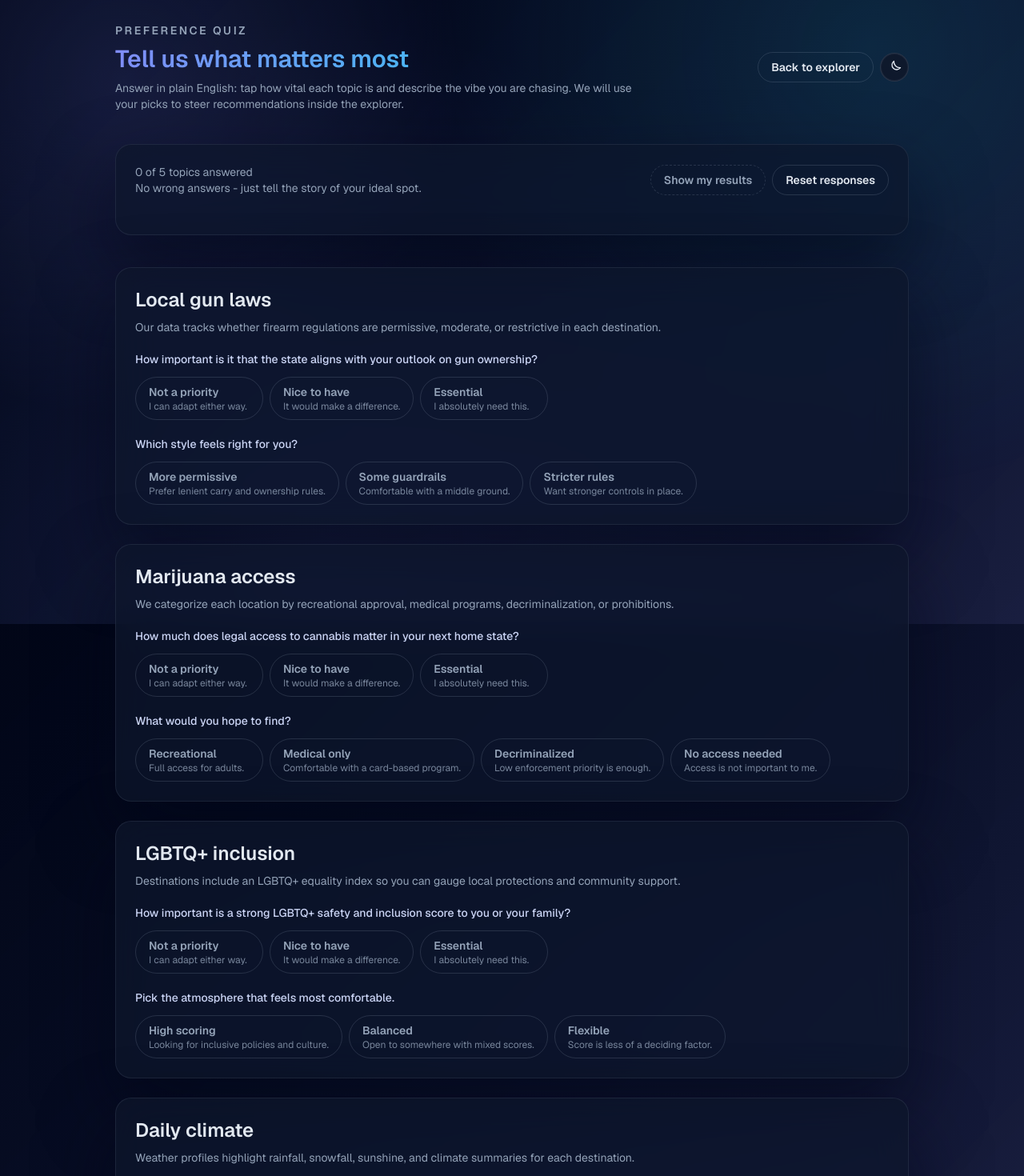
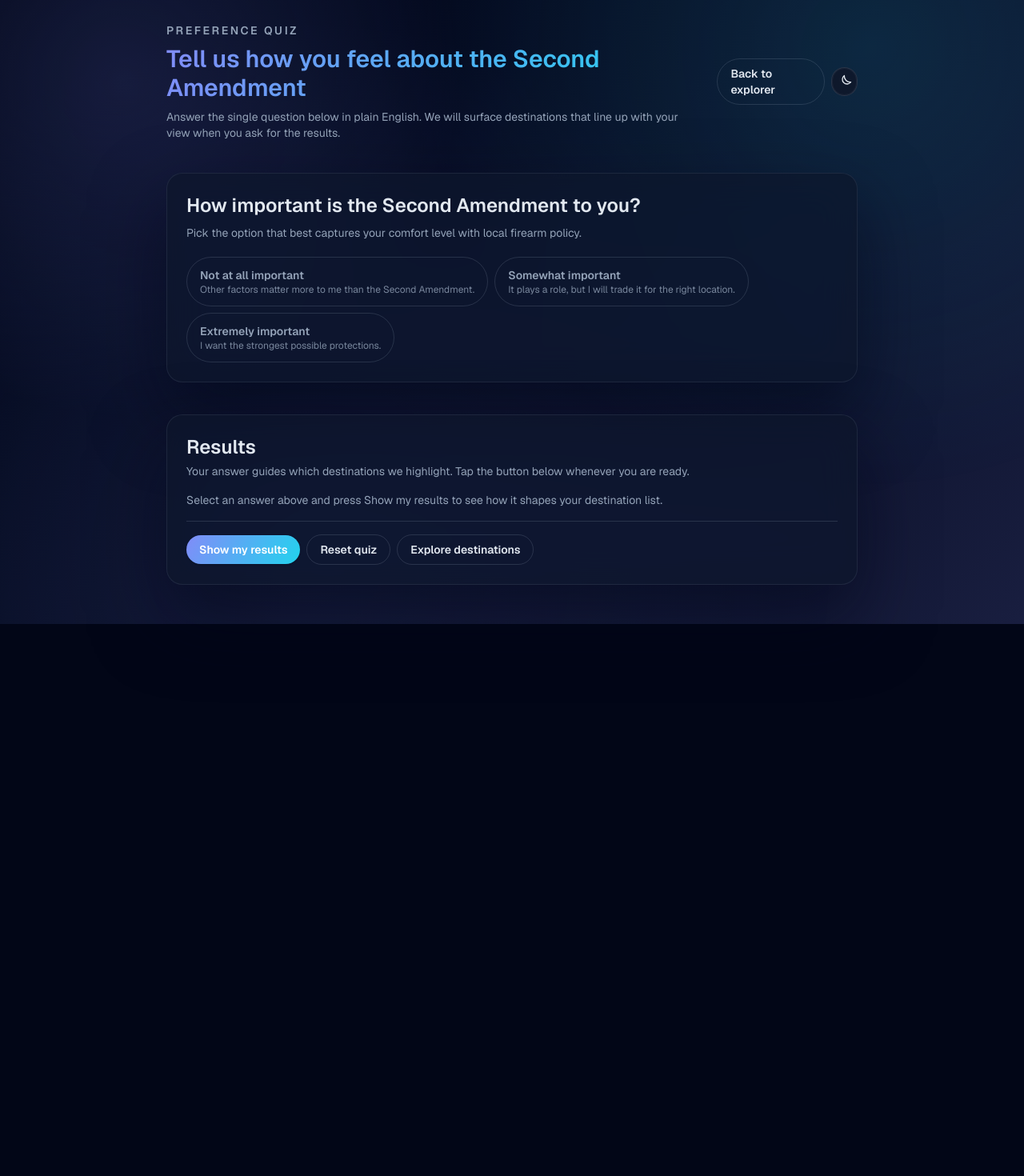
Before and after one commit to comaeclipse/nextbase, a Next.js app: page /quiz in a window 1280 px wide. Shown: the part 20-1490 px from the top of the page at 80% size. After the commit the page ends 800 px from the top, so only its background shows below. Built offline with nearby package versions, Linux system fonts and the light colour scheme.

Commit message:
Simplify quiz to Second Amendment test

```diff
--- a/src/app/quiz/page.tsx
+++ b/src/app/quiz/page.tsx
@@ -4,206 +4,141 @@ import Link from "next/link";
 import { useEffect, useMemo, useState } from "react";
 
 import { ThemeToggle } from "@/components/theme-toggle";
+import type { Destination } from "@/types/destination";
 
-type ImportanceLevel = "low" | "medium" | "high";
+type ChoiceValue = "not" | "somewhat" | "extreme";
 
-type PreferenceOption = {
-  value: string;
+type Choice = {
+  value: ChoiceValue;
   label: string;
   helper: string;
 };
 
-type QuizTopic = {
-  id: string;
-  title: string;
-  prompt: string;
-  description: string;
-  preferencePrompt?: string;
-  options?: PreferenceOption[];
-};
-
-type QuizAnswer = {
-  importance: ImportanceLevel | null;
-  preference: string | null;
-};
-
-const IMPORTANCE_CHOICES: { value: ImportanceLevel; label: string; helper: string }[] = [
-  { value: "low", label: "Not a priority", helper: "I can adapt either way." },
-  { value: "medium", label: "Nice to have", helper: "It would make a difference." },
-  { value: "high", label: "Essential", helper: "I absolutely need this." },
-];
-
-const TOPICS: QuizTopic[] = [
+const CHOICES: Choice[] = [
   {
-    id: "firearmLaws",
-    title: "Local gun laws",
-    prompt: "How important is it that the state aligns with your outlook on gun ownership?",
-    description:
-      "Our data tracks whether firearm regulations are permissive, moderate, or restrictive in each destination.",
-    preferencePrompt: "Which style feels right for you?",
-    options: [
-      { value: "permissive", label: "More permissive", helper: "Prefer lenient carry and ownership rules." },
-      { value: "moderate", label: "Some guardrails", helper: "Comfortable with a middle ground." },
-      { value: "restrictive", label: "Stricter rules", helper: "Want stronger controls in place." },
-    ],
+    value: "not",
+    label: "Not at all important",
+    helper: "Other factors matter more to me than the Second Amendment.",
   },
   {
-    id: "marijuanaStatus",
-    title: "Marijuana access",
-    prompt: "How much does legal access to cannabis matter in your next home state?",
-    description:
-      "We categorize each location by recreational approval, medical programs, decriminalization, or prohibitions.",
-    preferencePrompt: "What would you hope to find?",
-    options: [
-      { value: "recreational", label: "Recreational", helper: "Full access for adults." },
-      { value: "medical", label: "Medical only", helper: "Comfortable with a card-based program." },
-      { value: "decriminalized", label: "Decriminalized", helper: "Low enforcement priority is enough." },
-      { value: "illegal", label: "No access needed", helper: "Access is not important to me." },
-    ],
+    value: "somewhat",
+    label: "Somewhat important",
+    helper: "It plays a role, but I will trade it for the right location.",
   },
   {
-    id: "lgbtqScore",
-    title: "LGBTQ+ inclusion",
-    prompt: "How important is a strong LGBTQ+ safety and inclusion score to you or your family?",
-    description:
-      "Destinations include an LGBTQ+ equality index so you can gauge local protections and community support.",
-    preferencePrompt: "Pick the atmosphere that feels most comfortable.",
-    options: [
-      { value: "high", label: "High scoring", helper: "Looking for inclusive policies and culture." },
-      { value: "medium", label: "Balanced", helper: "Open to somewhere with mixed scores." },
-      { value: "flexible", label: "Flexible", helper: "Score is less of a deciding factor." },
-    ],
-  },
-  {
-    id: "climate",
-    title: "Daily climate",
-    prompt: "How strongly do you feel about the temperature and weather where you retire?",
-    description:
-      "Weather profiles highlight rainfall, snowfall, sunshine, and climate summaries for each destination.",
-    preferencePrompt: "Lean warmer, cooler, or keep it mild?",
-    options: [
-      { value: "warm", label: "Warm and sunny", helper: "Bring on the heat and sunshine." },
-      { value: "mild", label: "Mild seasons", helper: "Prefer balanced seasons without extremes." },
-      { value: "cool", label: "Cool and crisp", helper: "I enjoy chillier climates and snow." },
-    ],
-  },
-  {
-    id: "lifestyle",
-    title: "Lifestyle pace",
-    prompt: "How much does the everyday pace of life influence your decision?",
-    description:
-      "We track markers like tech hub status, density, and local culture to hint at city energy versus slower living.",
-    preferencePrompt: "What rhythm sounds right?",
-    options: [
-      { value: "urban", label: "Urban or metro", helper: "Restaurants, tech jobs, and nightlife." },
-      { value: "suburban", label: "Suburban mix", helper: "Access to amenities with room to breathe." },
-      { value: "slow", label: "Slow living", helper: "Quieter towns, nature, and open space." },
-    ],
+    value: "extreme",
+    label: "Extremely important",
+    helper: "I want the strongest possible protections.",
   },
 ];
 
-const MIN_ANSWERS_REQUIRED = 3;
+const RELAXED_GIFFORD_GRADES = new Set(["F", "D", "C"]);
 
-const buildInitialAnswers = (): Record<string, QuizAnswer> => {
-  const entries = TOPICS.map((topic) => [topic.id, { importance: null, preference: null }]);
-  return Object.fromEntries(entries) as Record<string, QuizAnswer>;
-};
+function isAbortError(error: unknown): error is DOMException {
+  return typeof DOMException !== "undefined" && error instanceof DOMException && error.name === "AbortError";
+}
 
 export default function QuizPage() {
-  const [answers, setAnswers] = useState<Record<string, QuizAnswer>>(() => buildInitialAnswers());
+  const [selection, setSelection] = useState<ChoiceValue | null>(null);
   const [showResults, setShowResults] = useState(false);
+  const [validationMessage, setValidationMessage] = useState<string | null>(null);
 
-  const completed = useMemo(() => {
-    return TOPICS.reduce(
-      (count, topic) => (answers[topic.id]?.importance ? count + 1 : count),
-      0,
-    );
-  }, [answers]);
-
-  const readyForResults = completed >= MIN_ANSWERS_REQUIRED;
+  const [destinations, setDestinations] = useState<Destination[] | null>(null);
+  const [loading, setLoading] = useState(false);
+  const [fetchError, setFetchError] = useState<string | null>(null);
 
   useEffect(() => {
-    if (!readyForResults) {
-      setShowResults(false);
+    if (selection) {
+      setValidationMessage(null);
     }
-  }, [readyForResults]);
+  }, [selection]);
 
-  const handleImportance = (topicId: string, value: ImportanceLevel) => {
-    setAnswers((current) => ({
-      ...current,
-      [topicId]: { ...current[topicId], importance: value },
-    }));
+  useEffect(() => {
+    if (!showResults || selection !== "extreme" || destinations || loading) {
+      return;
+    }
+
+    let isActive = true;
+    const controller = new AbortController();
+
+    async function loadDestinations() {
+      try {
+        setLoading(true);
+        setFetchError(null);
+        const response = await fetch("/api/destinations", { signal: controller.signal });
+        if (!response.ok) {
+          throw new Error("Request failed");
+        }
+        const data = (await response.json()) as Destination[];
+        if (isActive) {
+          setDestinations(data);
+        }
+      } catch (error) {
+        if (isAbortError(error)) {
+          return;
+        }
+        if (isActive) {
+          setFetchError("Unable to load destinations right now. Please try again.");
+        }
+      } finally {
+        if (isActive) {
+          setLoading(false);
+        }
+      }
+    }
+
+    loadDestinations();
+
+    return () => {
+      isActive = false;
+      controller.abort();
     };
+  }, [showResults, selection, destinations, loading]);
 
-  const handlePreference = (topicId: string, value: string) => {
-    setAnswers((current) => ({
-      ...current,
-      [topicId]: {
-        ...current[topicId],
-        preference: current[topicId].preference === value ? null : value,
-      },
-    }));
-  };
+  const filteredDestinations = useMemo(() => {
+    if (selection !== "extreme" || !destinations) {
+      return [];
+    }
 
-  const reset = () => {
-    setAnswers(buildInitialAnswers());
+    return destinations.filter((destination) => {
+      const grade = destination.giffordScore?.trim().toUpperCase() ?? "";
+      const rating = grade.charAt(0);
+      return RELAXED_GIFFORD_GRADES.has(rating);
+    });
+  }, [destinations, selection]);
+
+  const resultsPreview = useMemo(() => filteredDestinations.slice(0, 12), [filteredDestinations]);
+  const totalMatches = filteredDestinations.length;
+
+  const handleChoiceClick = (value: ChoiceValue) => {
+    setSelection((current) => (current === value ? null : value));
     setShowResults(false);
   };
 
   const handleShowResults = () => {
-    if (readyForResults) {
+    if (!selection) {
+      setValidationMessage("Pick an option above to see your results.");
+      setShowResults(false);
+      return;
+    }
+    setValidationMessage(null);
     setShowResults(true);
-    }
   };
 
-  const summary = useMemo(() => {
-    return TOPICS.map((topic) => {
-      const answer = answers[topic.id];
-      if (!answer || !answer.importance) {
-        return {
-          id: topic.id,
-          title: topic.title,
-          text: "You have not answered this one yet.",
+  const handleReset = () => {
+    setSelection(null);
+    setShowResults(false);
+    setValidationMessage(null);
   };
-      }
-
-      const importanceLabel = IMPORTANCE_CHOICES.find(
-        (choice) => choice.value === answer.importance,
-      )?.label;
-
-      let preferenceText = "";
-      if (topic.options && answer.preference) {
-        const pref = topic.options.find((option) => option.value === answer.preference);
-        if (pref) {
-          preferenceText = ` You leaned toward "${pref.label}".`;
-        }
-      }
-
-      const core = importanceLabel ? `${importanceLabel} importance.` : "Importance noted.";
-      const text = preferenceText ? `${core}${preferenceText}` : core;
-
-      return {
-        id: topic.id,
-        title: topic.title,
-        text,
-      };
-    });
-  }, [answers]);
-
-  const resultsButtonClassName = readyForResults
-    ? "rounded-full px-4 py-2 text-sm font-semibold text-white transition bg-[linear-gradient(120deg,var(--accent),var(--accent-secondary))] shadow-sm hover:shadow-md"
-    : "rounded-full border border-dashed border-color-border/60 px-4 py-2 text-sm font-semibold text-muted-foreground transition";
-
 
   return (
-    <main className="mx-auto max-w-5xl space-y-10 px-4 py-12">
+    <main className="mx-auto max-w-4xl space-y-10 px-4 py-12">
       <header className="flex flex-col gap-4 sm:flex-row sm:items-center sm:justify-between">
         <div className="space-y-2">
           <p className="text-sm font-semibold uppercase tracking-[0.18em] text-muted-foreground">Preference quiz</p>
-          <h1 className="text-3xl font-semibold text-gradient">Tell us what matters most</h1>
+          <h1 className="text-3xl font-semibold text-gradient">Tell us how you feel about the Second Amendment</h1>
           <p className="max-w-2xl text-sm text-muted-foreground">
-            Answer in plain English: tap how vital each topic is and describe the vibe you are chasing. We will use your
-            picks to steer recommendations inside the explorer.
+            Answer the single question below in plain English. We will surface destinations that line up with your view when you ask for the results.
           </p>
         </div>
         <div className="flex items-center gap-2">
@@ -217,61 +152,20 @@ export default function QuizPage() {
         </div>
       </header>
 
-      <section className="glass-panel p-6">
-        <div className="flex flex-col gap-4 sm:flex-row sm:items-center sm:justify-between">
-          <div>
-            <p className="text-sm text-muted-foreground">{completed} of {TOPICS.length} topics answered</p>
-            <p className="text-sm text-muted-foreground">No wrong answers - just tell the story of your ideal spot.</p>
-          </div>
-          <div className="flex flex-wrap items-center gap-2">
-            <button
-              type="button"
-              onClick={handleShowResults}
-              disabled={!readyForResults}
-              aria-disabled={!readyForResults}
-              className={resultsButtonClassName}
-            >
-              Show my results
-            </button>
-            <button
-              type="button"
-              onClick={reset}
-              className="rounded-full border border-color-border/60 px-4 py-2 text-sm font-semibold transition hover:text-primary"
-            >
-              Reset responses
-            </button>
-          </div>
-        </div>
-        <div className="mt-4 h-2 w-full overflow-hidden rounded-full bg-color-border/40">
-          <div
-            className="h-full rounded-full bg-[linear-gradient(120deg,var(--accent),var(--accent-secondary))] transition-all"
-            style={{ width: `${(completed / TOPICS.length) * 100}%` }}
-            aria-hidden
-          />
-        </div>
-      </section>
-
-      <div className="space-y-6">
-        {TOPICS.map((topic) => {
-          const answer = answers[topic.id];
-          return (
-            <article key={topic.id} className="glass-panel space-y-5 p-6">
+      <section className="glass-panel space-y-5 p-6">
         <header className="space-y-2">
-                <h2 className="text-2xl font-semibold text-primary">{topic.title}</h2>
-                <p className="text-sm text-muted-foreground">{topic.description}</p>
+          <h2 className="text-2xl font-semibold text-primary">How important is the Second Amendment to you?</h2>
+          <p className="text-sm text-muted-foreground">Pick the option that best captures your comfort level with local firearm policy.</p>
         </header>
-
-              <div className="space-y-3">
-                <p className="text-sm font-medium text-secondary">{topic.prompt}</p>
         <div className="flex flex-wrap gap-2">
-                  {IMPORTANCE_CHOICES.map((choice) => {
-                    const isActive = answer.importance === choice.value;
+          {CHOICES.map((choice) => {
+            const isActive = selection === choice.value;
             return (
               <button
                 key={choice.value}
                 type="button"
-                        onClick={() => handleImportance(topic.id, choice.value)}
-                        className={`min-w-[160px] rounded-full border px-4 py-2 text-left text-sm transition ${
+                onClick={() => handleChoiceClick(choice.value)}
+                className={`min-w-[200px] rounded-full border px-4 py-3 text-left text-sm transition ${
                   isActive
                     ? "border-transparent bg-[linear-gradient(120deg,var(--accent),var(--accent-secondary))] text-white shadow-sm"
                     : "border-color-border/60 text-muted-foreground hover:text-primary"
@@ -284,69 +178,88 @@ export default function QuizPage() {
             );
           })}
         </div>
+        {validationMessage ? (
+          <p className="text-sm font-medium text-red-400">{validationMessage}</p>
+        ) : null}
+      </section>
+
+      <section className="glass-panel space-y-4 p-6">
+        <div className="space-y-1">
+          <h2 className="text-2xl font-semibold text-primary">Results</h2>
+          <p className="text-sm text-muted-foreground">
+            Your answer guides which destinations we highlight. Tap the button below whenever you are ready.
+          </p>
         </div>
 
-              {topic.options ? (
         <div className="space-y-3">
-                  <p className="text-sm font-medium text-secondary">{topic.preferencePrompt}</p>
-                  <div className="flex flex-wrap gap-2">
-                    {topic.options.map((option) => {
-                      const isActive = answer.preference === option.value;
-                      return (
-                        <button
-                          key={option.value}
-                          type="button"
-                          onClick={() => handlePreference(topic.id, option.value)}
-                          className={`min-w-[160px] rounded-full border px-4 py-2 text-left text-sm transition ${
-                            isActive
-                              ? "border-transparent bg-color-muted text-primary shadow-sm"
-                              : "border-color-border/60 text-muted-foreground hover:text-primary"
-                          }`}
-                          aria-pressed={isActive}
-                        >
-                          <span className="block font-semibold">{option.label}</span>
-                          <span className="block text-xs opacity-80">{option.helper}</span>
-                        </button>
-                      );
-                    })}
-                  </div>
-                </div>
-              ) : null}
-            </article>
-          );
-        })}
-      </div>
-
-      <section className="glass-panel space-y-4 p-6">
-        <h2 className="text-2xl font-semibold text-primary">Your story so far</h2>
-        <p className="text-sm text-muted-foreground">
-          These notes become the backbone for matching you with destinations. Adjust anytime - everything updates on the fly.
+          {showResults ? (
+            selection === "extreme" ? (
+              <div className="space-y-3">
+                {loading ? (
+                  <p className="text-sm text-muted-foreground">Loading destinations that match your preference...</p>
+                ) : fetchError ? (
+                  <p className="text-sm text-red-400">{fetchError}</p>
+                ) : resultsPreview.length > 0 ? (
+                  <div className="space-y-2">
+                    <p className="text-xs uppercase tracking-[0.2em] text-muted-foreground">
+                      Showing {resultsPreview.length} of {totalMatches} matches with relaxed Giffords grades (F, D, or C).
                     </p>
-        {showResults ? (
-          <>
                     <ul className="space-y-2">
-              {summary.map((item) => (
+                      {resultsPreview.map((destination) => (
                         <li
-                  key={item.id}
+                          key={destination.id}
                           className="rounded-lg border border-color-border/50 bg-color-surface/40 px-4 py-3 text-sm"
                         >
-                  <span className="font-semibold text-primary">{item.title}:</span>{" "}
-                  <span className="text-muted-foreground">{item.text}</span>
+                          <span className="font-semibold text-primary">
+                            {destination.city}, {destination.state}
+                          </span>
+                          <span className="ml-2 text-xs uppercase tracking-[0.16em] text-muted-foreground">
+                            Giffords grade {destination.giffordScore || "N/A"}
+                          </span>
                         </li>
                       ))}
                     </ul>
+                  </div>
+                ) : (
+                  <p className="text-sm text-muted-foreground">
+                    None of the tracked destinations match that profile yet. Add more locations to the data store and try again.
+                  </p>
+                )}
+              </div>
+            ) : (
+              <p className="text-sm text-muted-foreground">
+                Focus on other lifestyle factors such as taxes, benefits, and culture. When the Second Amendment is less critical, the full explorer is your best guide.
+              </p>
+            )
+          ) : (
+            <p className="text-sm text-muted-foreground">
+              Select an answer above and press Show my results to see how it shapes your destination list.
+            </p>
+          )}
+        </div>
+
+        <div className="flex flex-wrap items-center gap-2 border-t border-color-border/50 pt-4">
+          <button
+            type="button"
+            onClick={handleShowResults}
+            className="rounded-full bg-[linear-gradient(120deg,var(--accent),var(--accent-secondary))] px-4 py-2 text-sm font-semibold text-white shadow-sm transition hover:shadow-md"
+          >
+            Show my results
+          </button>
+          <button
+            type="button"
+            onClick={handleReset}
+            className="rounded-full border border-color-border/60 px-4 py-2 text-sm font-semibold transition hover:text-primary"
+          >
+            Reset quiz
+          </button>
           <Link
             href="/"
-              className="inline-flex items-center justify-center rounded-full border border-color-border/60 px-4 py-2 text-sm font-semibold transition hover:text-primary"
+            className="rounded-full border border-color-border/60 px-4 py-2 text-sm font-semibold transition hover:text-primary"
           >
             Explore destinations
           </Link>
-          </>
-        ) : (
-          <div className="rounded-lg border border-dashed border-color-border/60 bg-color-surface/30 px-4 py-6 text-sm text-muted-foreground">
-            Answer at least {MIN_ANSWERS_REQUIRED} topics, then press the Show my results button to generate your guidance summary.
         </div>
-        )}
       </section>
     </main>
   );
```
Lines whose indentation alone changed are shown as unchanged.
